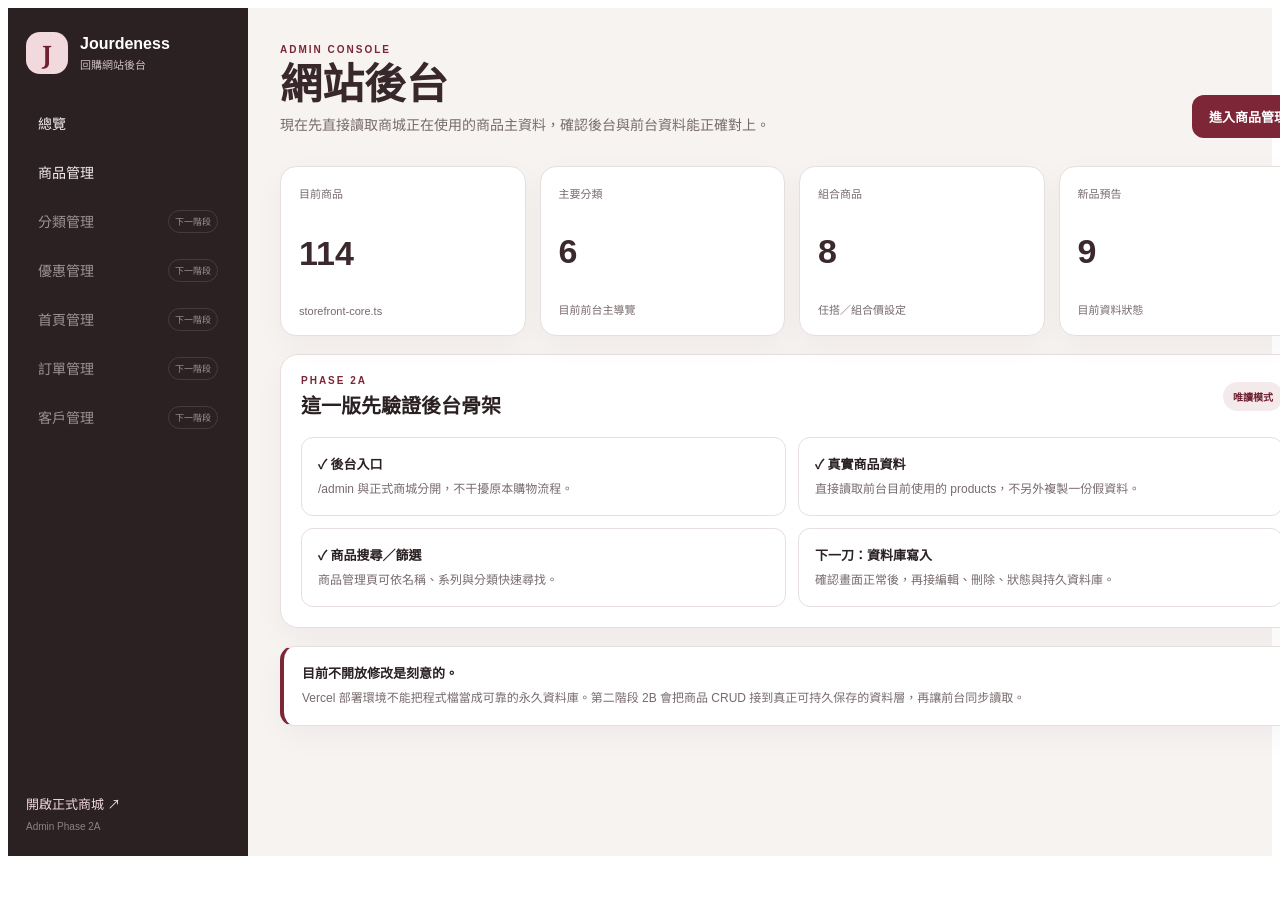
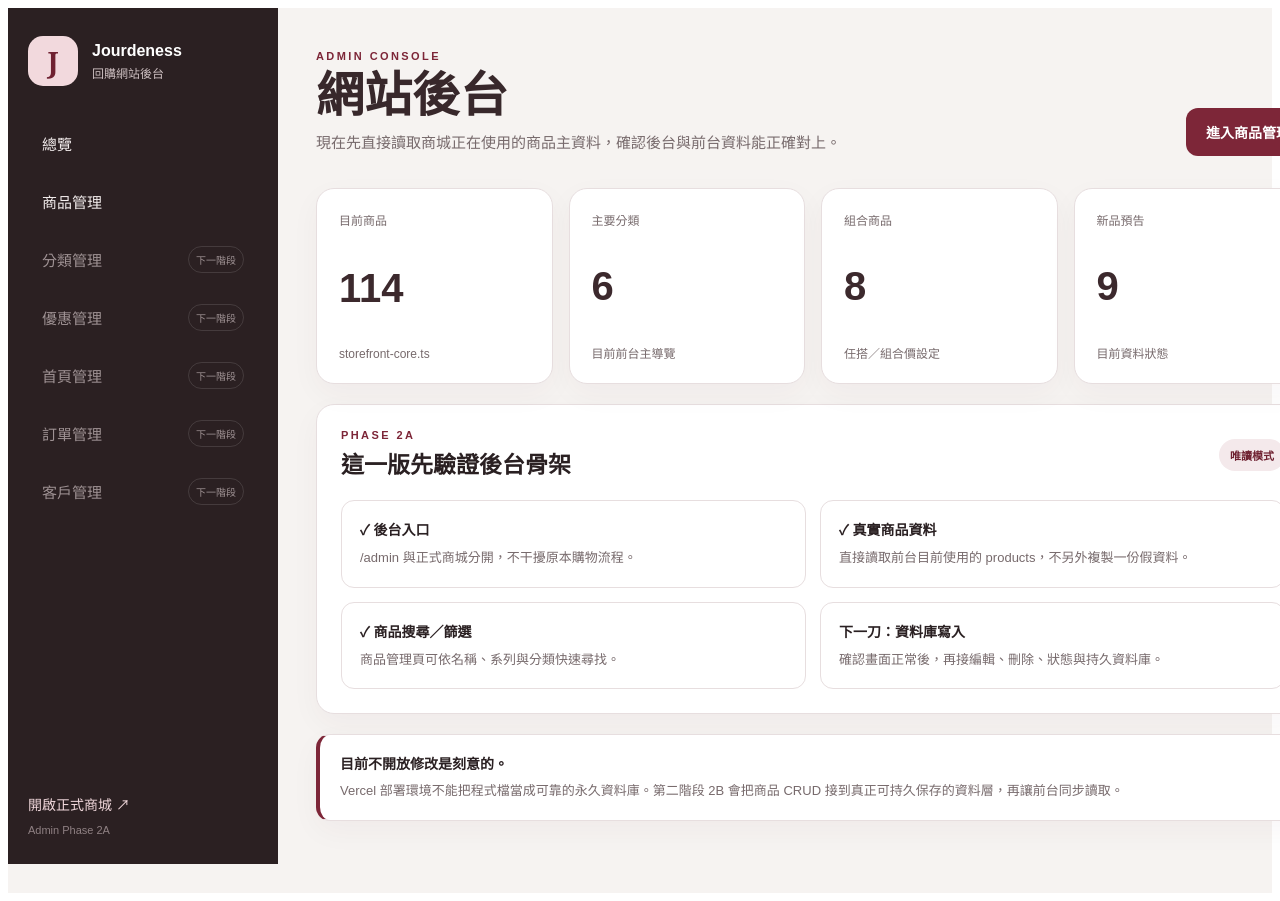
Before and after one commit to Jourdenesschateaubuy/jourdeness-concierge, a Next.js app: page /admin in a window 1280 px wide. Shown: the top 901 px of the page. Before the commit the page ends 864 px from the top, so only its background shows below. Built offline with nearby package versions, Linux system fonts and the light colour scheme; no server answers.

Commit message:
increase admin interface scale

```diff
--- a/app/admin/admin.module.css
+++ b/app/admin/admin.module.css
@@ -11,68 +11,70 @@
   background: var(--admin-bg);
   color: var(--admin-ink);
   display: grid;
-  grid-template-columns: 240px minmax(0, 1fr);
+  grid-template-columns: 270px minmax(0, 1fr);
   font-family: Arial, "Noto Sans TC", sans-serif;
+  font-size: 15px;
 }
 
 .sidebar {
   position: sticky;
   top: 0;
   height: 100vh;
-  padding: 24px 18px;
+  padding: 28px 20px;
   background: #2b2022;
   color: white;
   display: flex;
   flex-direction: column;
-  gap: 28px;
+  gap: 32px;
 }
 
 .brand {
   display: flex;
   align-items: center;
-  gap: 12px;
+  gap: 14px;
 }
 
 .brandMark {
-  width: 42px;
-  height: 42px;
-  border-radius: 14px;
+  width: 50px;
+  height: 50px;
+  border-radius: 15px;
   display: grid;
   place-items: center;
   background: #f2d9dd;
   color: #6f2131;
   font-family: Georgia, serif;
-  font-size: 24px;
+  font-size: 28px;
   font-weight: 700;
 }
 
-.brand strong,
-.brand small {
+.brand strong {
   display: block;
+  font-size: 16px;
 }
 
 .brand small {
-  margin-top: 3px;
+  display: block;
+  margin-top: 4px;
   color: #cdbfc1;
-  font-size: 11px;
+  font-size: 12px;
 }
 
 .nav {
   display: grid;
-  gap: 7px;
+  gap: 8px;
 }
 
 .nav a,
 .navDisabled {
-  min-height: 42px;
-  border-radius: 10px;
-  padding: 0 12px;
+  min-height: 50px;
+  border-radius: 11px;
+  padding: 0 14px;
   display: flex;
   align-items: center;
   justify-content: space-between;
   color: #f4eeee;
   text-decoration: none;
-  font-size: 14px;
+  font-size: 15px;
 }
 
 .nav a:hover {
@@ -85,8 +87,8 @@
 
 .navDisabled em {
   font-style: normal;
-  font-size: 9px;
-  padding: 4px 6px;
+  font-size: 10px;
+  padding: 5px 7px;
   border: 1px solid rgba(255, 255, 255, 0.12);
   border-radius: 999px;
 }
@@ -94,18 +96,18 @@
 .sidebarFooter {
   margin-top: auto;
   display: grid;
-  gap: 8px;
+  gap: 10px;
 }
 
 .sidebarFooter a {
   color: #f2d9dd;
-  font-size: 13px;
+  font-size: 14px;
   text-decoration: none;
 }
 
 .sidebarFooter small {
   color: #8f8083;
-  font-size: 10px;
+  font-size: 11px;
 }
 
 .adminMain {
@@ -113,51 +115,51 @@
 }
 
 .page {
-  width: min(1440px, 100%);
+  width: min(1680px, 100%);
   margin: 0 auto;
-  padding: 36px 32px 64px;
+  padding: 42px 38px 72px;
 }
 
 .pageHeader {
   display: flex;
   align-items: flex-end;
   justify-content: space-between;
-  gap: 24px;
-  margin-bottom: 28px;
+  gap: 28px;
+  margin-bottom: 32px;
 }
 
 .pageHeader h1 {
-  margin: 5px 0 8px;
+  margin: 6px 0 10px;
   font-family: Georgia, "Noto Serif TC", serif;
-  font-size: clamp(28px, 4vw, 42px);
-  line-height: 1.1;
+  font-size: clamp(34px, 4vw, 48px);
+  line-height: 1.08;
   color: #38282b;
 }
 
 .pageHeader p:not(.eyebrow) {
-  max-width: 720px;
+  max-width: 820px;
   margin: 0;
   color: var(--admin-muted);
-  line-height: 1.7;
-  font-size: 14px;
+  line-height: 1.75;
+  font-size: 15px;
 }
 
 .eyebrow {
   margin: 0;
   color: var(--admin-wine);
-  font-size: 10px;
+  font-size: 11px;
   font-weight: 800;
-  letter-spacing: 0.2em;
+  letter-spacing: 0.22em;
 }
 
 .primaryButton {
   white-space: nowrap;
   border-radius: 12px;
-  padding: 12px 17px;
+  padding: 14px 20px;
   color: white;
   background: var(--admin-wine);
   text-decoration: none;
-  font-size: 13px;
+  font-size: 14px;
   font-weight: 700;
 }
 
@@ -168,8 +170,8 @@
 .statGrid {
   display: grid;
   grid-template-columns: repeat(4, minmax(0, 1fr));
-  gap: 14px;
-  margin-bottom: 18px;
+  gap: 16px;
+  margin-bottom: 20px;
 }
 
 .statCard,
@@ -181,9 +183,9 @@
 }
 
 .statCard {
-  min-height: 132px;
-  border-radius: 16px;
-  padding: 18px;
+  min-height: 150px;
+  border-radius: 18px;
+  padding: 22px;
   display: grid;
   align-content: space-between;
 }
@@ -191,32 +193,32 @@
 .statCard span,
 .statCard small {
   color: var(--admin-muted);
-  font-size: 11px;
+  font-size: 12px;
 }
 
 .statCard strong {
-  margin: 10px 0;
+  margin: 12px 0;
   color: #3c292d;
-  font-size: 34px;
+  font-size: 40px;
   line-height: 1;
 }
 
 .panel {
   border-radius: 18px;
-  padding: 20px;
+  padding: 24px;
 }
 
 .panelHeading {
   display: flex;
   align-items: center;
   justify-content: space-between;
-  gap: 18px;
-  margin-bottom: 18px;
+  gap: 20px;
+  margin-bottom: 20px;
 }
 
 .panelHeading h2 {
-  margin: 4px 0 0;
-  font-size: 20px;
+  margin: 5px 0 0;
+  font-size: 23px;
 }
 
 .statusBadge,
@@ -228,31 +230,31 @@
   justify-content: center;
   width: max-content;
   border-radius: 999px;
-  font-size: 10px;
+  font-size: 11px;
   font-weight: 700;
   white-space: nowrap;
 }
 
 .statusBadge {
-  padding: 7px 10px;
+  padding: 8px 11px;
   color: #6f2131;
   background: #f4e9eb;
 }
 
 .comboBadge {
-  padding: 5px 8px;
+  padding: 6px 9px;
   color: #6f2131;
   background: #f6e7ea;
 }
 
 .activeBadge {
-  padding: 5px 8px;
+  padding: 6px 9px;
   color: #24613f;
   background: #e9f4ed;
 }
 
 .comingSoonBadge {
-  padding: 5px 8px;
+  padding: 6px 9px;
   color: #7b5a18;
   background: #f8f0dc;
 }
@@ -260,76 +262,77 @@
 .checkGrid {
   display: grid;
   grid-template-columns: repeat(2, minmax(0, 1fr));
-  gap: 12px;
+  gap: 14px;
 }
 
 .checkGrid > div {
   border: 1px solid var(--admin-line);
-  border-radius: 12px;
-  padding: 16px;
+  border-radius: 13px;
+  padding: 18px;
 }
 
 .checkGrid strong {
-  font-size: 13px;
+  font-size: 14px;
 }
 
 .checkGrid p {
-  margin: 7px 0 0;
+  margin: 8px 0 0;
   color: var(--admin-muted);
-  font-size: 12px;
-  line-height: 1.6;
+  font-size: 13px;
+  line-height: 1.65;
 }
 
 .warningPanel {
-  margin-top: 18px;
+  margin-top: 20px;
   border-radius: 14px;
-  padding: 16px 18px;
+  padding: 18px 20px;
   border-left: 4px solid var(--admin-wine);
 }
 
 .warningPanel strong {
   display: block;
-  margin-bottom: 6px;
-  font-size: 13px;
+  margin-bottom: 7px;
+  font-size: 14px;
 }
 
 .warningPanel p {
   margin: 0;
   color: var(--admin-muted);
-  font-size: 12px;
+  font-size: 13px;
   line-height: 1.7;
 }
 
 .toolbar {
   display: grid;
-  grid-template-columns: minmax(260px, 1fr) 220px auto;
-  gap: 12px;
+  grid-template-columns: minmax(320px, 1fr) 250px auto;
+  gap: 14px;
   align-items: end;
 }
 
 .searchBox,
 .selectBox {
   display: grid;
-  gap: 6px;
+  gap: 7px;
 }
 
 .searchBox span,
 .selectBox span {
   color: var(--admin-muted);
-  font-size: 10px;
+  font-size: 11px;
   font-weight: 700;
 }
 
 .searchBox input,
 .selectBox select {
   width: 100%;
-  min-height: 42px;
+  min-height: 48px;
   border: 1px solid var(--admin-line);
-  border-radius: 10px;
-  padding: 0 12px;
+  border-radius: 11px;
+  padding: 0 14px;
   background: white;
   color: var(--admin-ink);
   outline: none;
+  font-size: 14px;
 }
 
 .searchBox input:focus,
@@ -339,41 +342,43 @@
 }
 
 .toggleBox {
-  min-height: 42px;
+  min-height: 48px;
   border: 1px solid var(--admin-line);
-  border-radius: 10px;
-  padding: 0 12px;
+  border-radius: 11px;
+  padding: 0 14px;
   display: flex;
   align-items: center;
-  gap: 8px;
+  gap: 9px;
   color: var(--admin-muted);
-  font-size: 12px;
+  font-size: 13px;
 }
 
 .toggleBox input {
+  width: 16px;
+  height: 16px;
   accent-color: var(--admin-wine);
 }
 
 .resultBar {
-  padding: 16px 2px 10px;
+  padding: 18px 2px 12px;
   color: var(--admin-muted);
-  font-size: 12px;
+  font-size: 13px;
 }
 
 .resultBar strong {
   color: var(--admin-ink);
-  font-size: 18px;
+  font-size: 21px;
 }
 
 .tableWrap {
   overflow-x: auto;
   border: 1px solid var(--admin-line);
-  border-radius: 13px;
+  border-radius: 14px;
 }
 
 .productTable {
   width: 100%;
-  min-width: 1040px;
+  min-width: 1180px;
   border-collapse: collapse;
   background: white;
 }
@@ -382,20 +387,20 @@
   position: sticky;
   top: 0;
   z-index: 1;
-  padding: 12px;
+  padding: 14px 15px;
   background: #faf7f7;
   color: #7c6d6f;
   text-align: left;
-  font-size: 10px;
+  font-size: 11px;
   letter-spacing: 0.04em;
 }
 
 .productTable td {
-  padding: 12px;
+  padding: 15px;
   border-top: 1px solid #eee7e8;
   vertical-align: middle;
   color: #4a393c;
-  font-size: 12px;
+  font-size: 13px;
 }
 
 .productTable tbody tr:hover {
@@ -404,22 +409,23 @@
 
 .idCell {
   color: #9c8e90 !important;
+  font-size: 12px !important;
   font-variant-numeric: tabular-nums;
 }
 
 .productCell {
-  min-width: 280px;
+  min-width: 340px;
   display: flex;
   align-items: center;
-  gap: 11px;
+  gap: 14px;
 }
 
 .thumb {
   flex: 0 0 auto;
-  width: 46px;
-  height: 46px;
+  width: 58px;
+  height: 58px;
   border: 1px solid #eee6e7;
-  border-radius: 9px;
+  border-radius: 10px;
   background: #f8f5f5;
   overflow: hidden;
 }
@@ -436,35 +442,38 @@
 }
 
 .productCell strong {
-  max-width: 310px;
+  max-width: 360px;
   color: #36282a;
-  font-size: 12px;
+  font-size: 14px;
   line-height: 1.45;
 }
 
 .productCell small {
-  max-width: 330px;
-  margin-top: 3px;
+  max-width: 390px;
+  margin-top: 5px;
   overflow: hidden;
   color: #928487;
-  font-size: 10px;
+  font-size: 11px;
+  line-height: 1.45;
   text-overflow: ellipsis;
   white-space: nowrap;
 }
 
 .priceCell {
   display: grid;
-  gap: 3px;
+  gap: 4px;
 }
 
 .priceCell small {
   color: #a08e91;
+  font-size: 11px;
   text-decoration: line-through;
 }
 
 .priceCell strong {
   color: var(--admin-wine);
-  font-size: 11px;
+  font-size: 13px;
+  line-height: 1.5;
 }
 
 .muted {
@@ -472,22 +481,23 @@
 }
 
 .emptyState {
-  padding: 56px 20px;
+  padding: 64px 24px;
   text-align: center;
 }
 
 .emptyState strong {
   display: block;
-  margin-bottom: 6px;
+  margin-bottom: 7px;
+  font-size: 15px;
 }
 
 .emptyState p {
   margin: 0;
   color: var(--admin-muted);
-  font-size: 12px;
+  font-size: 13px;
 }
 
-@media (max-width: 980px) {
+@media (max-width: 1100px) {
   .adminRoot {
     grid-template-columns: 1fr;
   }
@@ -520,7 +530,7 @@
 
 @media (max-width: 640px) {
   .page {
-    padding: 24px 14px 48px;
+    padding: 26px 15px 50px;
   }
 
   .pageHeader {
```
